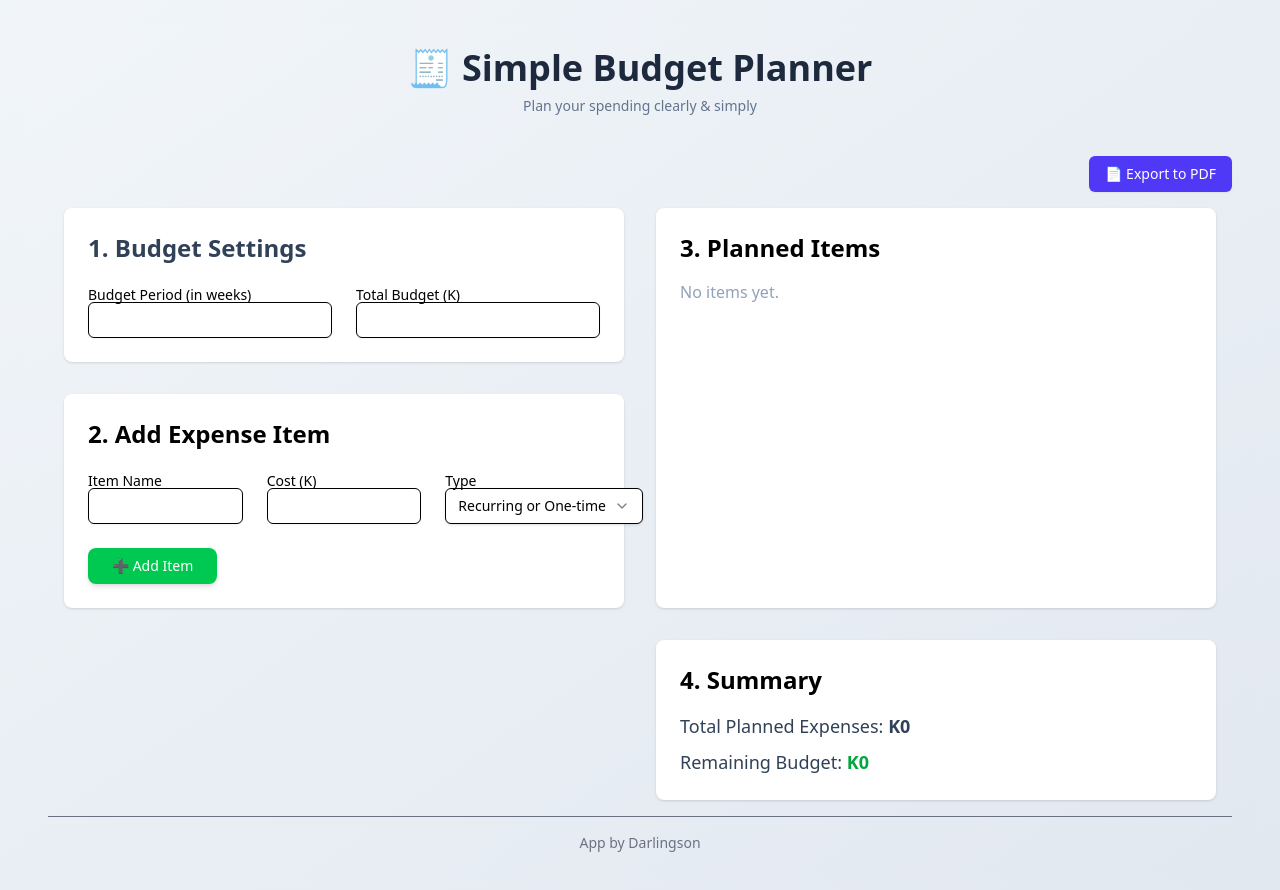
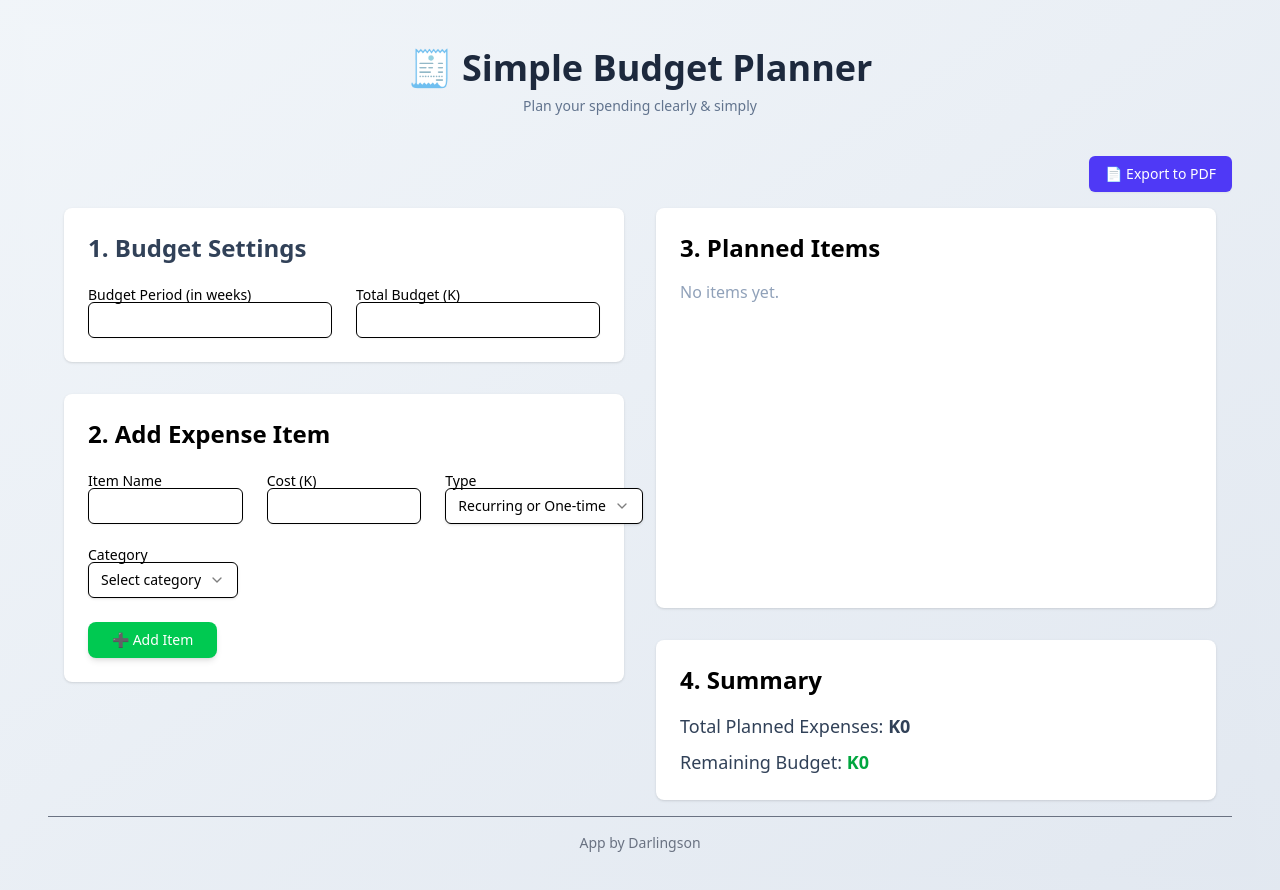
Before and after one commit to darlingson/fast_budget, a React (Vite) app: page / in a window 1280 px wide. Shown: the top 890 px of the page. Built offline with nearby package versions, Linux system fonts and the light colour scheme.

Commit message:
added category for budget items

```diff
--- a/src/BudgetApp.tsx
+++ b/src/BudgetApp.tsx
@@ -15,6 +15,7 @@ import { useRef } from "react"
 
 type Frequency = "daily" | "weekly" | "workdays"
 type ItemType = "recurring" | "one-time"
+type Category = "food" | "rent" | "transportation" | "entertainment" | "other"
 
 type ExpenseItem = {
     id: number
@@ -23,6 +24,7 @@ type ExpenseItem = {
     type: ItemType
     frequency?: Frequency
     durationWeeks?: number
+    category: Category
 }
 
 const getFrequencyMultiplier = (frequency: Frequency): number => {
@@ -68,7 +70,7 @@ export default function BudgetApp() {
                     item.type === "recurring" && item.frequency && item.durationWeeks
                         ? item.cost * getFrequencyMultiplier(item.frequency) * item.durationWeeks
                         : item.cost;
-                listItem.innerHTML = `${item.name} - K${totalCost.toLocaleString()}`;
+                listItem.innerHTML = `${item.name} - K${totalCost.toLocaleString()} - ${item.category}`;
                 itemList.appendChild(listItem);
             });
             printLayout.appendChild(itemList);
@@ -114,9 +116,10 @@ export default function BudgetApp() {
 
     const [items, setItems] = useState<ExpenseItem[]>([])
     const [editId, setEditId] = useState<number | null>(null)
+    const [category, setCategory] = useState<Category | "">("")
 
     const handleAddItem = () => {
-        if (!itemName || !itemCost || !itemType) return
+        if (!itemName || !itemCost || !itemType || !category) return
 
         const newItem: ExpenseItem = {
             id: editId ?? Date.now(),
@@ -128,6 +131,7 @@ export default function BudgetApp() {
                 itemType === "recurring"
                     ? Number(durationWeeks || budgetWeeks)
                     : undefined,
+            category,
         }
 
         if (editId) {
@@ -147,6 +151,7 @@ export default function BudgetApp() {
         setFrequency("")
         setDurationWeeks("")
         setEditId(null)
+        setCategory("")
     }
 
     const handleDelete = (id: number) => {
@@ -159,6 +164,7 @@ export default function BudgetApp() {
         setItemType(item.type)
         setFrequency(item.frequency || "")
         setDurationWeeks(item.durationWeeks?.toString() || "")
+        setCategory(item.category)
         setEditId(item.id)
     }
 
@@ -248,6 +254,21 @@ export default function BudgetApp() {
                                         </SelectContent>
                                     </Select>
                                 </div>
+                            </div>
+                            <div>
+                                <Label>Category</Label>
+                                <Select value={category} onValueChange={(value) => setCategory(value as Category)}>
+                                    <SelectTrigger className="bg-white border shadow-sm">
+                                        <SelectValue placeholder="Select category" />
+                                    </SelectTrigger>
+                                    <SelectContent>
+                                        <SelectItem value={"food" as Category}>Food</SelectItem>
+                                        <SelectItem value={"rent" as Category}>Rent</SelectItem>
+                                        <SelectItem value={"transportation" as Category}>Transportation</SelectItem>
+                                        <SelectItem value={"entertainment" as Category}>Entertainment</SelectItem>
+                                        <SelectItem value={"other" as Category}>Other</SelectItem>
+                                    </SelectContent>
+                                </Select>
                             </div>
 
                             {/* Recurring inputs (conditional display) */}
@@ -350,6 +371,9 @@ export default function BudgetApp() {
                                                         <span className="text-slate-700 font-bold">K{totalCost.toLocaleString()}</span>
                                                     </div>
                                                     <div className="text-sm text-slate-500 mt-1">
+                                                        <span>{item.category}</span>
+                                                    </div>
+                                                    <div className="text-sm text-slate-500 mt-1">
                                                         {item.type === "recurring" && item.frequency && item.durationWeeks ? (
                                                             <span>
                                                                 Recurring: K{item.cost} × {getFrequencyMultiplier(item.frequency)} × {item.durationWeeks} weeks
```
